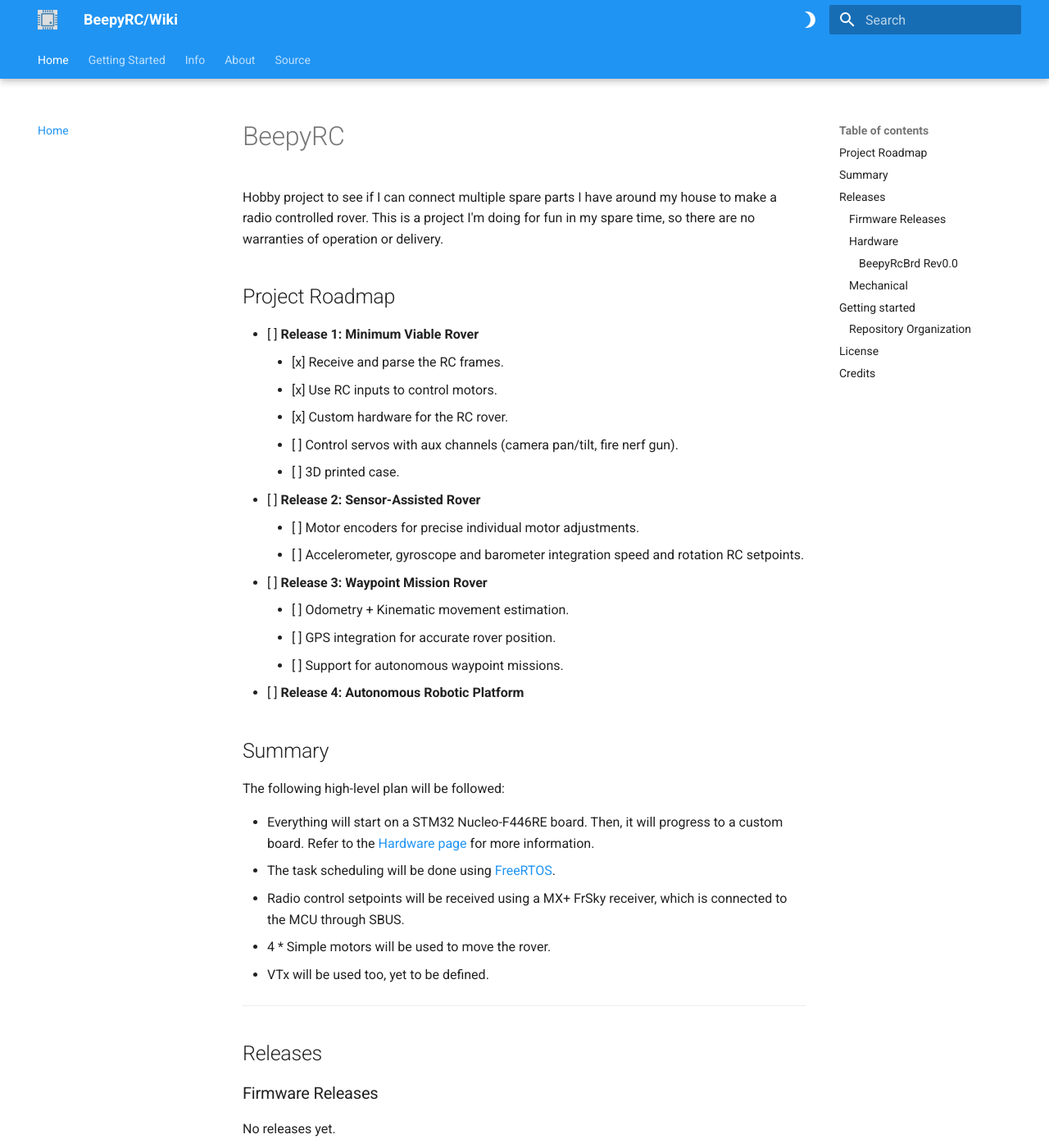
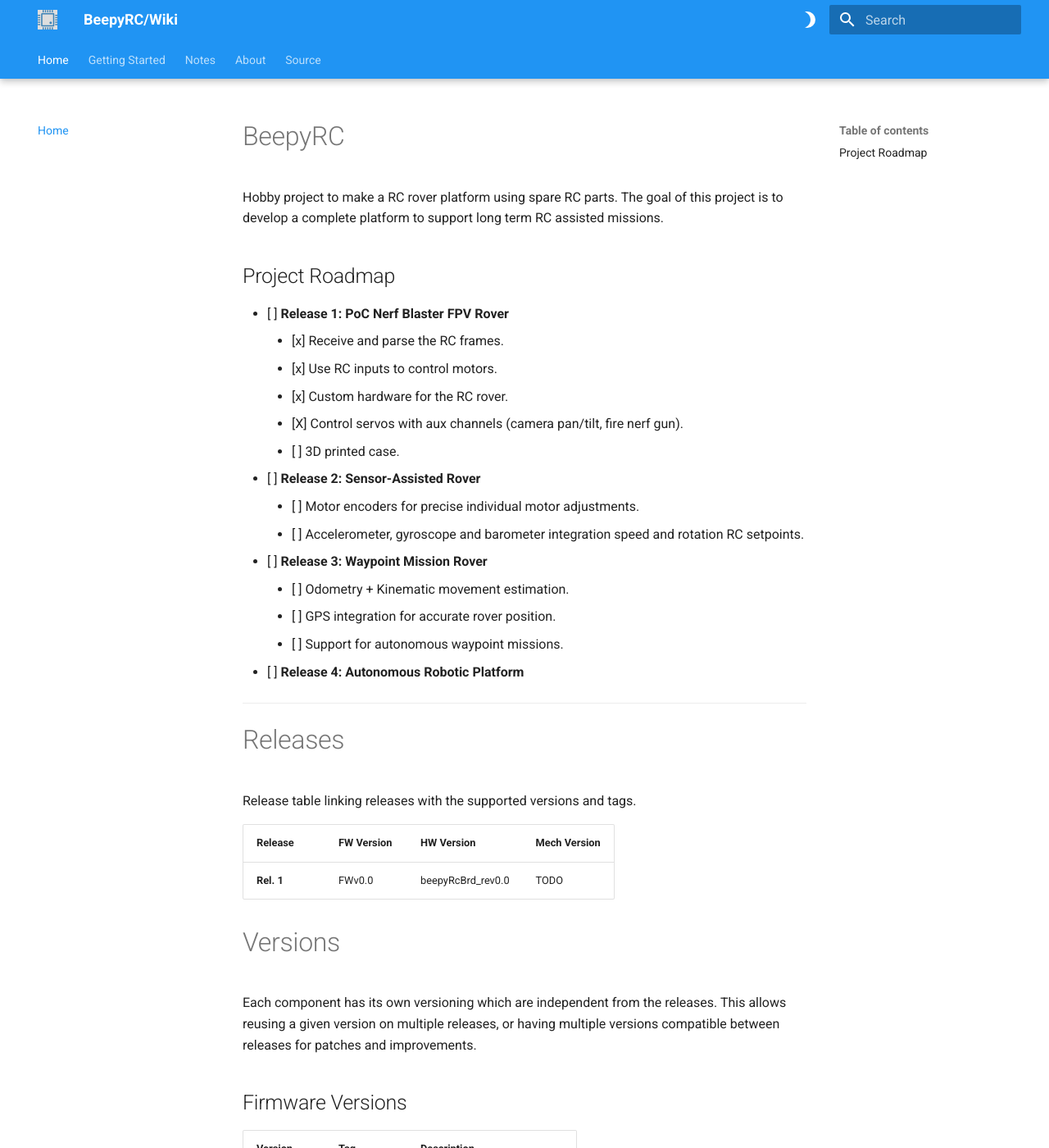
Before and after one commit to ElectronPlant/beepy_rc, an MkDocs documentation site: the page built from docs/README.md, in a window 1280 px wide and 1400 px high. Shown: the whole window at 82% size. Built offline with MkDocs 1.6.1 and Material for MkDocs 9.7.7, drawn with Linux system fonts in a browser that asks for light colours; some of the changed text lies outside the part shown.

Commit message:
doc: updating & improving docs

````diff
--- a/docs/README.md
+++ b/docs/README.md
@@ -1,14 +1,12 @@
 # BeepyRC
-Hobby project to see if I can connect multiple spare parts I have around my house to make a radio
-controlled rover. This is a project I'm doing for fun in my spare time, so there are no warranties
-of operation or delivery.
+Hobby project to make a RC rover platform using spare RC parts. The goal of this project is to develop a complete platform to support long term RC assisted missions.
 
 ## Project Roadmap
-* [ ] __Release 1: Minimum Viable Rover__
+* [ ] __Release 1: PoC Nerf Blaster FPV Rover__
     * [x] Receive and parse the RC frames.
     * [x] Use RC inputs to control motors.
     * [x] Custom hardware for the RC rover.
-    * [ ] Control servos with aux channels (camera pan/tilt, fire nerf gun).
+    * [X] Control servos with aux channels (camera pan/tilt, fire nerf gun).
     * [ ] 3D printed case.
 * [ ] __Release 2: Sensor-Assisted Rover__
     * [ ] Motor encoders for precise individual motor adjustments.
@@ -20,36 +18,36 @@ of operation or delivery.
 * [ ] __Release 4: Autonomous Robotic Platform__
 
 
-## Summary
-
-The following high-level plan will be followed:
-
-* Everything will start on a STM32 Nucleo-F446RE board. Then, it will progress to a custom board. Refer to the [Hardware page](getting_started/hardware.md) for more information.
-* The task scheduling will be done using [FreeRTOS](https://www.freertos.org/).
-* Radio control setpoints will be received using a MX+ FrSky receiver, which is connected to the MCU through SBUS.
-* 4 * Simple motors will be used to move the rover.
-* VTx will be used too, yet to be defined.
-
 ---
 
-## Releases
+# Releases
 
-### Firmware Releases
-No releases yet.
+Release table linking releases with the supported versions and tags.
 
-### Hardware
+| Release     | FW Version | HW Version        | Mech Version |
+|-------------|------------|-------------------|--------------|
+| __Rel. 1__  | FWv0.0     | beepyRcBrd_rev0.0 | TODO         |
 
-#### BeepyRcBrd Rev0.0
 
-Initial release of the four wheel drive rover with preliminary support for all planned features.
+# Versions
 
-* [Schematics](beepyRcBrd/rev_0_0/beepyRcBrd_rev_0_0.pdf)
-* [Reworks](beepyRcBrd/rev_0_0/reworks.md)
-* [Fabrication Files](beepyRcBrd/rev_0_0/fabrication_files.zip)
+Each component has its own versioning which are independent from the releases. This allows reusing a given version on multiple releases, or having multiple versions compatible between releases for patches and improvements.
 
-Checkout the [design notes](beepyRcBrd/pcb_notes.md).
+## Firmware Versions
 
-### Mechanical
+| Version     | Tag        | Description|
+|-------------|------------|------------|
+| __V 0.0__ | [FWv0.0](https://github.com/ElectronPlant/beepy_rc/releases/tag/FWv0.0)    | Minimal features for Release 1 |
+
+
+## Hardware
+
+| Version | Tag | Schematics | Reworks | Fabrication Files| Description |
+|---|---|---|---|---|---|
+| __REV 0.0__ | [beepyRcBrd_rev0.0](https://github.com/ElectronPlant/beepy_rc/tree/beepyRcBrd_rev0.0)| [Schematics](beepyRcBrd/rev_0_0/beepyRcBrd_rev_0_0.pdf) | [Reworks](beepyRcBrd/rev_0_0/reworks.md) |[Fabrication Files](beepyRcBrd/rev_0_0/fabrication_files.zip)| Preliminary support for all planned features. Checkout the [design notes](beepyRcBrd/rev_0_0/design_notes.md). |
+
+
+## Mechanical
 
 No releases yet.
 
@@ -72,24 +70,6 @@
 
 The 3D printed case is located in the ```mechanical/``` directory.
 
-## License
-
-This project consists of multiple parts, each licensed differently:
-
-1. FIRMWARE/CODE:
-   This includes all files in ```/firmware``` unless specified otherwise.
-   Licensed under the GNU General Public License v3.0.
-   See ```/firmware/LICENSE``` for the full text.
-
-2. HARDWARE (Schematics, PCB, Gerbers, BOMs, etc):
-   This includes all files in ```/hardware``` unless specified otherwise.
-   Licensed under the CERN Open Hardware License Version 2 - Strongly Reciprocal (CERN-OHL-S).
-   See ```/hardware/LICENSE``` for the full text.
-
-3. DOCUMENTATION (images, documentation, etc.):
-   This includes all files in ```/docs``` unless specified otherwise.
-   Licensed under Creative Commons Attribution-ShareAlike 4.0 International (CC BY-SA 4.0).
-   See ```/docs/LICENSE``` for the full text.
 
 ## Credits
 This projects uses external libraries that are documented in the ```NOTICE.md``` file in the
--- a/mkdocs.yml
+++ b/mkdocs.yml
@@ -49,12 +49,11 @@ nav:
     - Getting Started:
         - getting_started/setup.md
         - getting_started/hardware.md
-    - Info:
-        - info/motor_driver.md
-        - info/sbus.md
+    - Notes:
+        - notes/motor_driver.md
+        - notes/sbus.md
     - About:
         - about/credits.md
-        - license.md
     - Source:
         - template/files.md
         - Modules:
````
Also changed, not shown: README.md (+20 -5 lines), docs/getting_started/hardware.md (+23 -8 lines), docs/notes/sbus.md (renamed from docs/info/sbus.md, +5 -5 lines), docs/getting_started/mechanial.md (added), docs/imgs/beepyRC.jpg (added), docs/imgs/dev_on_beepy_rc.jpg (added), docs/imgs/dev_on_nucleo_brd.jpg (added), docs/imgs/tx_and_VTX_receiver.jpg (added), docs/notes/motor_driver.md (renamed from docs/info/motor_driver.md), 1 other file.
